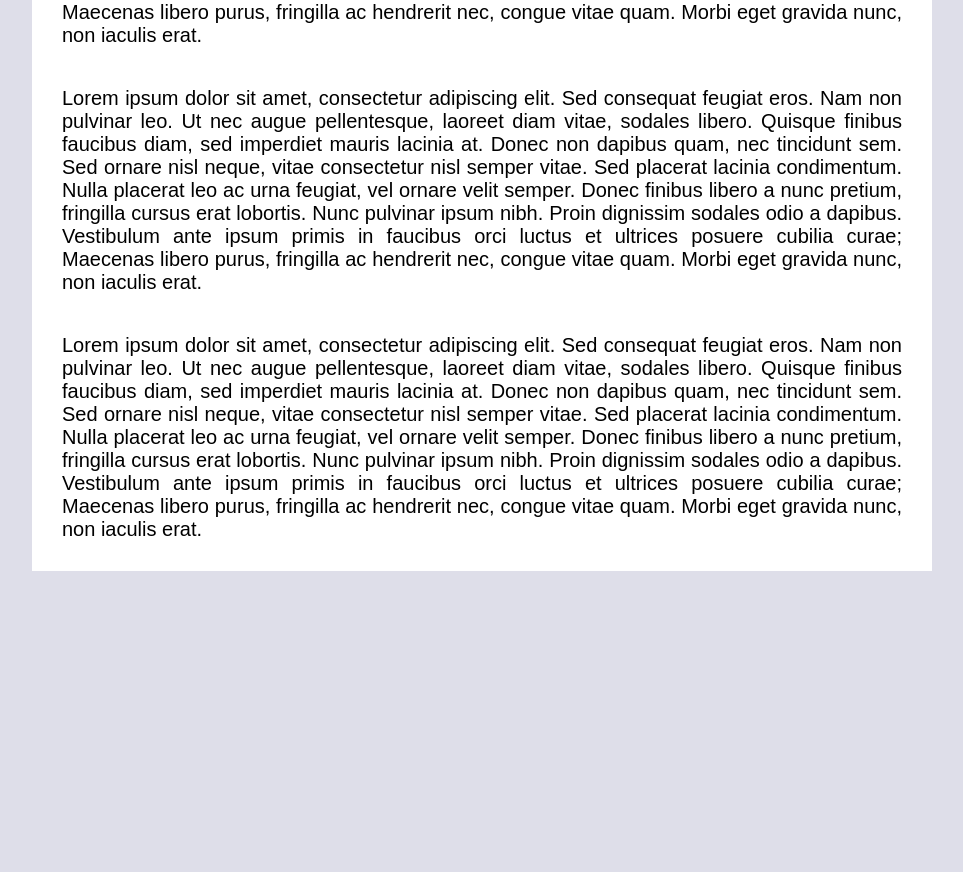
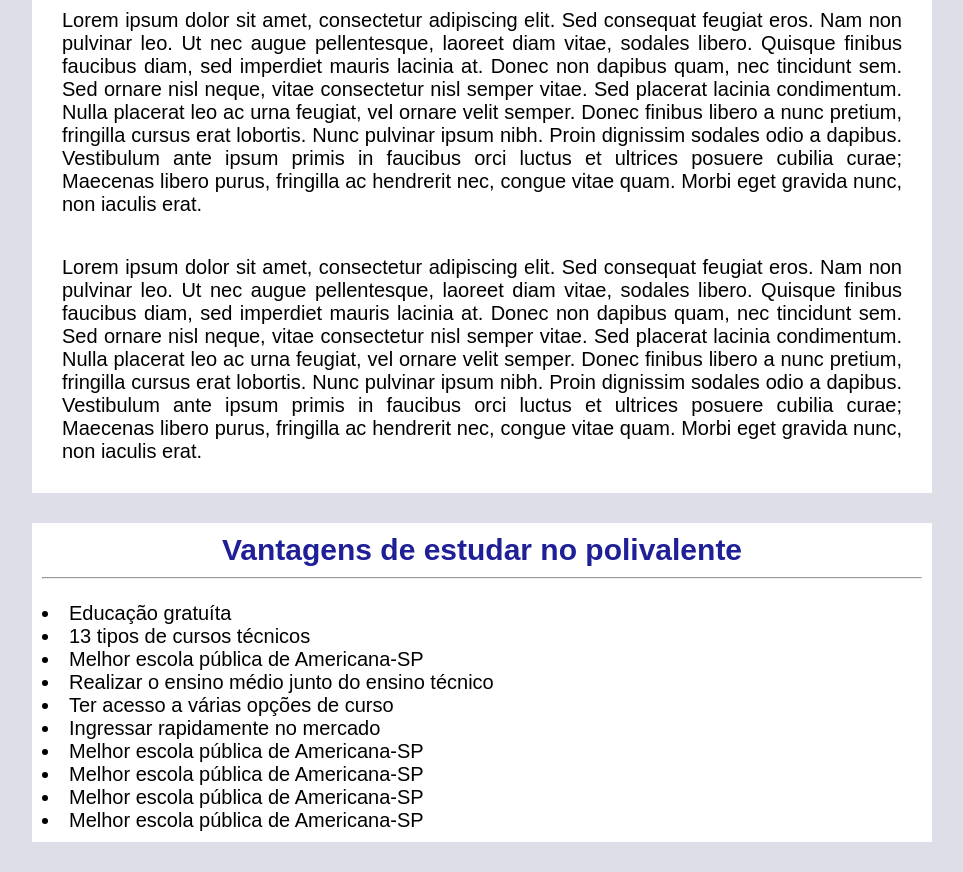
Before and after one commit to G1menez/Etec, a plain HTML site: page index.html in a window 1280 px wide. Shown: the part 694-1566 px from the top of the page, without its empty margins (158-1121 px from the left). Before the commit the page ends 1295 px from the top, so only its background shows below. Drawn offline with Linux system fonts and the light colour scheme.

Commit message:
Add files via upload

```diff
--- a/geral.css
+++ b/geral.css
@@ -9,11 +9,10 @@ header {
     padding: 12px;
     text-align: center;
     height: auto;
-    font-size: 30px;
+    font-size: 20px;
 }
 .alinhar_centro
 {
-    width: 150px;
     margin-bottom: 20px;
 }
 
--- a/home.css
+++ b/home.css
@@ -4,21 +4,24 @@ body
 }
 main
 {
-    background-color: white;
+
     width: 900px;
     margin: auto;
 }
 .conteudo
 {
+    background-color: white;
     padding: 10px;
     text-align: justify;
     font-size: 20px;
     margin-bottom: 30px;
+
 }
 .conteudo h1
 {
     text-align: center;
     margin-bottom: 10px;
+    color: rgb(31, 31, 151);
 }
 p{
     padding: 20px;
--- a/index.html
+++ b/index.html
@@ -10,8 +10,8 @@
 <body>
     <!-- header pagina home contendo links e imagem -->
     <header>
-        <div  class="alinhar_Centro">
-            <img src="imagens/polivalente.png" alt="imagem logo polivalente de americana">
+        <div class="alinhar_centro">
+            <img src="imagens/polivalente.png" alt="imagem logo polivalente de americana" width="150px">
         </div>
         <nav id="navegacao">
             <span class="atual"><a href="index.html" class="links">Home</a></span>
@@ -28,22 +28,49 @@
 
     </header>
     <main>
+        <!-- div contendo a imagem parabenizando escola etec -->
         <div id="enem">
             <img  width="900px" src="imagens/ENEM2019.jpeg" alt="">
         </div>
+        <!--seção com o conteudo sobre a escola -->
         <section class="conteudo">
+        <!-- titulo escola -->
         <h1>Escola</h1>
+        <!-- linha horizontal -->
         <hr>
+        <!-- paragrafo sobre a escola -->
+        <p>
+            Lorem ipsum dolor sit amet, consectetur adipiscing elit. Sed consequat feugiat eros. Nam non pulvinar leo. Ut nec augue pellentesque, laoreet diam vitae, sodales libero. Quisque finibus faucibus diam, sed imperdiet mauris lacinia at. Donec non dapibus quam, nec tincidunt sem. Sed ornare nisl neque, vitae consectetur nisl semper vitae. Sed placerat lacinia condimentum. Nulla placerat leo ac urna feugiat, vel ornare velit semper. Donec finibus libero a nunc pretium, fringilla cursus erat lobortis. Nunc pulvinar ipsum nibh. Proin dignissim sodales odio a dapibus. Vestibulum ante ipsum primis in faucibus orci luctus et ultrices posuere cubilia curae; Maecenas libero purus, fringilla ac hendrerit nec, congue vitae quam. Morbi eget gravida nunc, non iaculis erat.
+        </p>
+        <!-- paragrafo sobre a escola -->
         <p >
             Lorem ipsum dolor sit amet, consectetur adipiscing elit. Sed consequat feugiat eros. Nam non pulvinar leo. Ut nec augue pellentesque, laoreet diam vitae, sodales libero. Quisque finibus faucibus diam, sed imperdiet mauris lacinia at. Donec non dapibus quam, nec tincidunt sem. Sed ornare nisl neque, vitae consectetur nisl semper vitae. Sed placerat lacinia condimentum. Nulla placerat leo ac urna feugiat, vel ornare velit semper. Donec finibus libero a nunc pretium, fringilla cursus erat lobortis. Nunc pulvinar ipsum nibh. Proin dignissim sodales odio a dapibus. Vestibulum ante ipsum primis in faucibus orci luctus et ultrices posuere cubilia curae; Maecenas libero purus, fringilla ac hendrerit nec, congue vitae quam. Morbi eget gravida nunc, non iaculis erat.
         </p>
-        <p >
-            Lorem ipsum dolor sit amet, consectetur adipiscing elit. Sed consequat feugiat eros. Nam non pulvinar leo. Ut nec augue pellentesque, laoreet diam vitae, sodales libero. Quisque finibus faucibus diam, sed imperdiet mauris lacinia at. Donec non dapibus quam, nec tincidunt sem. Sed ornare nisl neque, vitae consectetur nisl semper vitae. Sed placerat lacinia condimentum. Nulla placerat leo ac urna feugiat, vel ornare velit semper. Donec finibus libero a nunc pretium, fringilla cursus erat lobortis. Nunc pulvinar ipsum nibh. Proin dignissim sodales odio a dapibus. Vestibulum ante ipsum primis in faucibus orci luctus et ultrices posuere cubilia curae; Maecenas libero purus, fringilla ac hendrerit nec, congue vitae quam. Morbi eget gravida nunc, non iaculis erat.
-        </p>
+        <!-- paragrafo sobre a escola -->
         <p >
             Lorem ipsum dolor sit amet, consectetur adipiscing elit. Sed consequat feugiat eros. Nam non pulvinar leo. Ut nec augue pellentesque, laoreet diam vitae, sodales libero. Quisque finibus faucibus diam, sed imperdiet mauris lacinia at. Donec non dapibus quam, nec tincidunt sem. Sed ornare nisl neque, vitae consectetur nisl semper vitae. Sed placerat lacinia condimentum. Nulla placerat leo ac urna feugiat, vel ornare velit semper. Donec finibus libero a nunc pretium, fringilla cursus erat lobortis. Nunc pulvinar ipsum nibh. Proin dignissim sodales odio a dapibus. Vestibulum ante ipsum primis in faucibus orci luctus et ultrices posuere cubilia curae; Maecenas libero purus, fringilla ac hendrerit nec, congue vitae quam. Morbi eget gravida nunc, non iaculis erat.
         </p>
     </section>
+    <!-- seção com mais conteudo agora sobre as vantagens de estudar no polivalente -->
+    <section class="conteudo">
+        <!-- titulo sobre as vantagens de estudar no polivalente -->
+        <h1>Vantagens de estudar no polivalente</h1>
+        <!-- linha horizontal -->
+        <hr>
+        <!-- espaçamento -->
+        <br>
+        <!-- lista sobre as vantagens de estudar no polivalente -->
+            <li>Educação gratuíta</li>
+            <li>13 tipos de cursos técnicos</li>
+            <li>Melhor escola pública de Americana-SP</li>
+            <li>Realizar o ensino médio junto do ensino técnico</li>
+            <li>Ter acesso a várias opções de curso</li>
+            <li>Ingressar rapidamente no mercado</li>
+            <li>Melhor escola pública de Americana-SP</li>
+            <li>Melhor escola pública de Americana-SP</li>
+            <li>Melhor escola pública de Americana-SP</li>
+            <li>Melhor escola pública de Americana-SP</li>
+    </section>
     </main>
 </body>
 </html>
```
